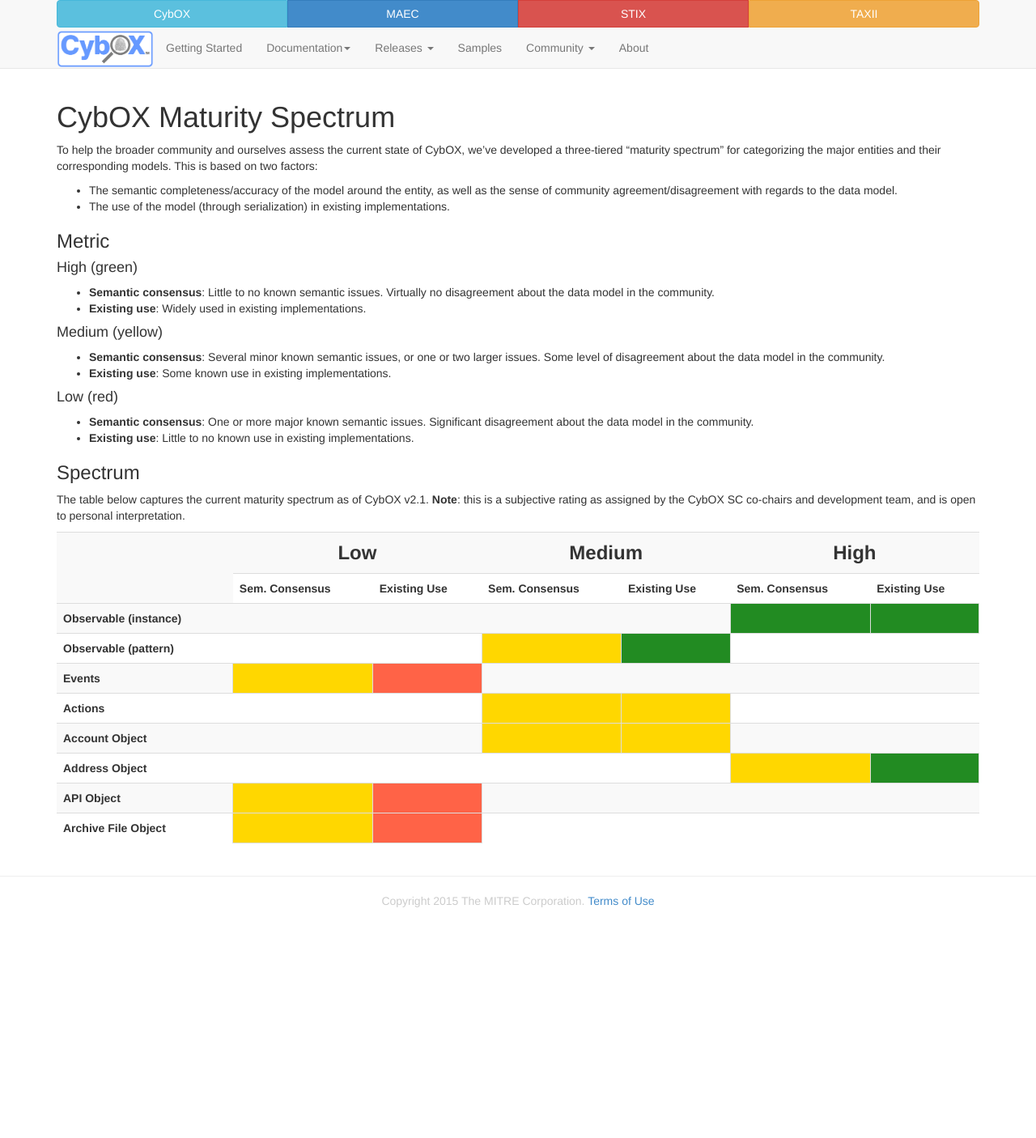
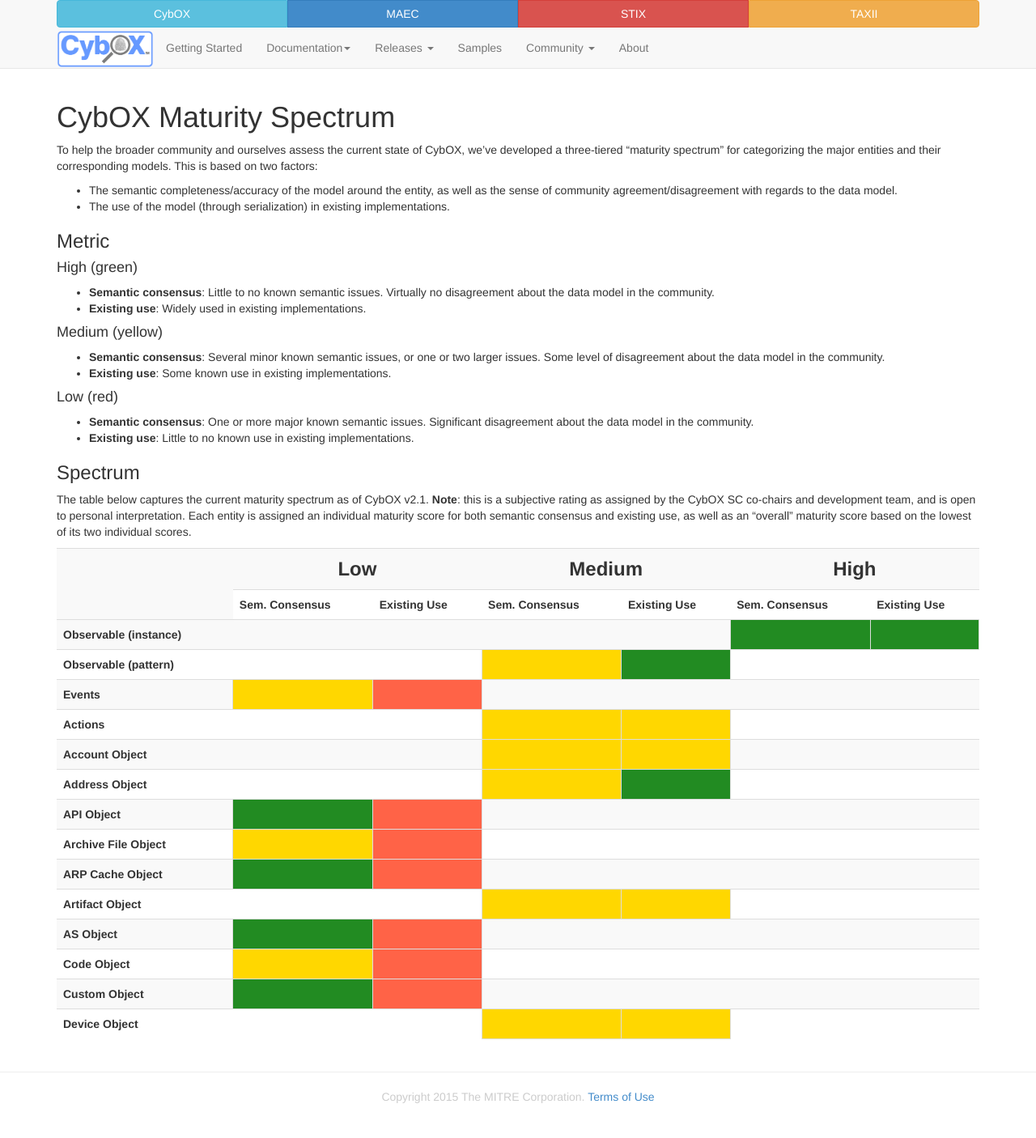
Before and after one commit to CybOXProject/cyboxproject.github.io, a Jekyll site: the page built from maturity-spectrum/index.md, in a window 1280 px wide. Shown: the whole page at 81% size. Built offline with Jekyll 4.4.1, drawn with Linux system fonts in a browser that asks for light colours; Markdown is read by kramdown in place of the engine named in the settings; before the commit the page ends 1164 px from its top, so only the background shows below that.

Commit message:
Added more content

```diff
--- a/maturity-spectrum/index.md
+++ b/maturity-spectrum/index.md
@@ -24,7 +24,7 @@
 
 ### Spectrum
 
-The table below captures the current maturity spectrum as of CybOX v2.1. **Note**: this is a subjective rating as assigned by the CybOX SC co-chairs and development team, and is open to personal interpretation.
+The table below captures the current maturity spectrum as of CybOX v2.1. **Note**: this is a subjective rating as assigned by the CybOX SC co-chairs and development team, and is open to personal interpretation. Each entity is assigned an individual maturity score for both semantic consensus and existing use, as well as an "overall" maturity score based on the lowest of its two individual scores.
 
 <table>
 <col>
@@ -83,13 +83,13 @@
 <tr>
   <th scope="row"><b>Address Object</b></th>
   <td colspan="2"></td>
-  <td colspan="2"></td>
   <td style="border: 1px solid #ddd; background-color: gold;"></td>
   <td style="border: 1px solid #ddd; background-color: forestgreen;"></td>
+  <td colspan="2"></td>
 </tr>
 <tr>
   <th scope="row"><b>API Object</b></th>
-  <td style="border: 1px solid #ddd; background-color: gold;"></td>
+  <td style="border: 1px solid #ddd; background-color: forestgreen;"></td>
   <td style="border: 1px solid #ddd; background-color: tomato;"></td>
   <td colspan="2"></td>
   <td colspan="2"></td>
@@ -101,4 +101,46 @@
   <td colspan="2"></td>
   <td colspan="2"></td>
 </tr>
+<tr>
+  <th scope="row"><b>ARP Cache Object</b></th>
+  <td style="border: 1px solid #ddd; background-color: forestgreen;"></td>
+  <td style="border: 1px solid #ddd; background-color: tomato;"></td>
+  <td colspan="2"></td>
+  <td colspan="2"></td>
+</tr>
+<tr>
+  <th scope="row"><b>Artifact Object</b></th>
+  <td colspan="2"></td>
+  <td style="border: 1px solid #ddd; background-color: gold;"></td>
+  <td style="border: 1px solid #ddd; background-color: gold;"></td>
+  <td colspan="2"></td>
+</tr>
+<tr>
+  <th scope="row"><b>AS Object</b></th>
+  <td style="border: 1px solid #ddd; background-color: forestgreen;"></td>
+  <td style="border: 1px solid #ddd; background-color: tomato;"></td>
+  <td colspan="2"></td>
+  <td colspan="2"></td>
+</tr>
+<tr>
+  <th scope="row"><b>Code Object</b></th>
+  <td style="border: 1px solid #ddd; background-color: gold;"></td>
+  <td style="border: 1px solid #ddd; background-color: tomato;"></td>
+  <td colspan="2"></td>
+  <td colspan="2"></td>
+</tr>
+<tr>
+  <th scope="row"><b>Custom Object</b></th>
+  <td style="border: 1px solid #ddd; background-color: forestgreen;"></td>
+  <td style="border: 1px solid #ddd; background-color: tomato;"></td>
+  <td colspan="2"></td>
+  <td colspan="2"></td>
+</tr>
+<tr>
+  <th scope="row"><b>Device Object</b></th>
+  <td colspan="2"></td>
+  <td style="border: 1px solid #ddd; background-color: gold;"></td>
+  <td style="border: 1px solid #ddd; background-color: gold;"></td>
+  <td colspan="2"></td>
+</tr>
 </table>
```
